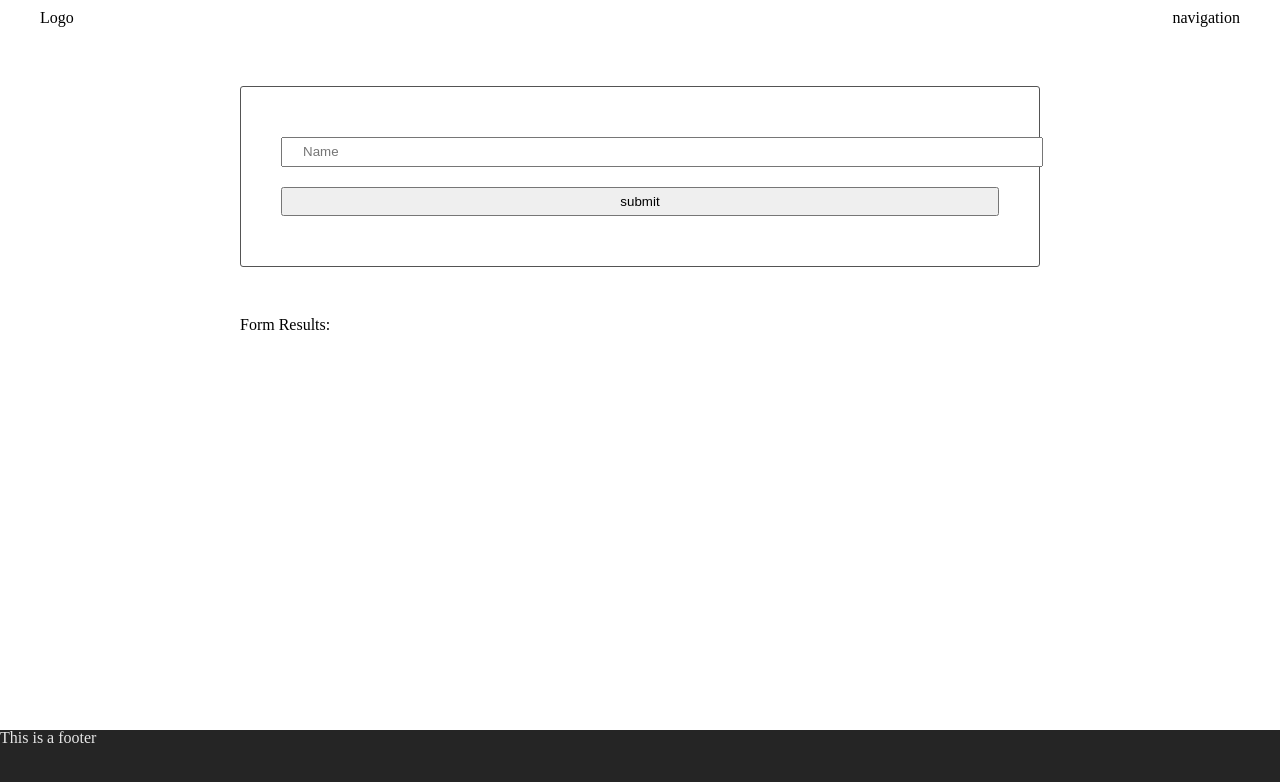
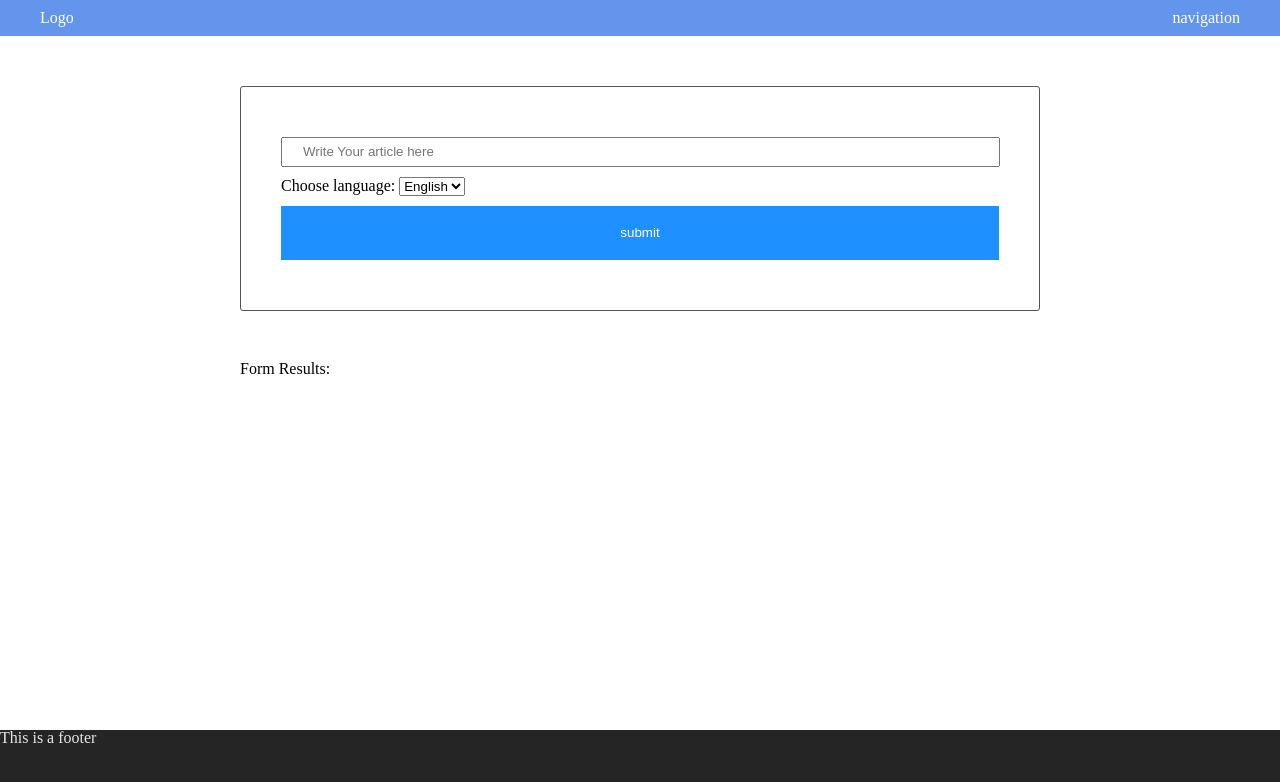
Before and after one commit to udacity/fend-webpack-sass, a website built with webpack: page src/client/views/index.html in a window 1280 px wide. Built offline with nearby package versions, Linux system fonts and the light colour scheme.

Commit message:
url works

```diff
--- a/src/client/index.js
+++ b/src/client/index.js
@@ -2,10 +2,10 @@ import { checkForName } from './js/nameChecker'
 import { handleSubmit } from './js/formHandler'
 
 import './styles/resets.scss'
+import './styles/header.scss'
 import './styles/base.scss'
 import './styles/form.scss'
 import './styles/footer.scss'
-import './styles/header.scss'
 
 //console.log(checkForName);
 
--- a/src/client/js/formHandler.js
+++ b/src/client/js/formHandler.js
@@ -2,20 +2,56 @@ function handleSubmit(event) {
     event.preventDefault()
 
     // check what text was put into the form field
-    let formText = document.getElementById('name').value
+    let articleURL = document.getElementById('name').value
+    let language = document.getElementById('languages').value
 
-    //console.log(formText)
-    Client.checkForName(formText)
+    console.log("::: Form Submitted :::", articleURL, language)
 
-    console.log("::: Form Submitted :::")
-    fetch('http://localhost:8081/test')
-    .then(res => {
-        return res.json()
-    })
-    .then(function(data) {
-        //console.log('hereeeee')
-        document.getElementById('results').innerHTML = data.message
-    })
+    function validURL(str) {
+        var pattern = new RegExp('^(https?:\\/\\/)?' + // protocol
+            '((([a-z\\d]([a-z\\d-]*[a-z\\d])*)\\.)+[a-z]{2,}|' + // domain name
+            '((\\d{1,3}\\.){3}\\d{1,3}))' + // OR ip (v4) address
+            '(\\:\\d+)?(\\/[-a-z\\d%_.~+]*)*' + // port and path
+            '(\\?[;&a-z\\d%_.~+=-]*)?' + // query string
+            '(\\#[-a-z\\d_]*)?$', 'i'); // fragment locator
+        return !!pattern.test(str);
+    }
+
+    //Client.checkForName(articleURL)
+
+    if (validURL(articleURL)) {
+
+        const formdata = new FormData()
+        formdata.append("key", '9916d14636068e46cc10f2dcd9dcf2aa')
+        formdata.append("url", articleURL)
+        formdata.append("lang", language)
+
+        const requestOptions = {
+            method: 'POST',
+            body: formdata,
+        }
+        fetch("https://api.meaningcloud.com/sentiment-2.1", requestOptions)
+            .then(response => ({
+                status: response.status,
+                body: response.json()
+            }))
+            .then(({
+                status,
+                body
+            }) => body)
+            .then((body) => {
+                let concepts = 'concepts are: '
+                body.sentimented_concept_list.forEach(element => {
+                    concepts += element.form + ", "
+                })
+                document.getElementById('results').innerHTML = concepts
+            })
+            .catch(error => {
+                console.log('error', error)
+                document.getElementById('results').innerHTML = error
+            });
+    }
 }
-
-export { handleSubmit }
+export {
+    handleSubmit
+}
--- a/src/client/styles/base.scss
+++ b/src/client/styles/base.scss
@@ -11,4 +11,6 @@ main {
 section {
     max-width: 800px;
     margin: 50px auto;
+    justify-content: center;
+    align-items: center;
 }
--- a/src/client/styles/form.scss
+++ b/src/client/styles/form.scss
@@ -6,7 +6,19 @@ form {
 
 input {
     padding: 5px 20px;
-    width: 100%;
+    width: 94%;
     line-height: 16px;
     margin: 10px 0;
+    resize: vertical;
 }
+
+.button {
+    background-color: dodgerblue;
+    border: none;
+    color: white;
+    padding: 15px;
+    width: 100%;
+    line-height: 24px;
+    margin: 10px 0;
+
+}
--- a/src/client/styles/header.scss
+++ b/src/client/styles/header.scss
@@ -2,4 +2,6 @@ header {
     display: flex;
     justify-content: space-between;
     padding: 10px 40px;
+    background-color: cornflowerblue;
+    color: white;
 }
--- a/src/client/views/index.html
+++ b/src/client/views/index.html
@@ -21,8 +21,13 @@
     <main>
         <section>
             <form class="" onsubmit="return Client.handleSubmit(event)">
-                <input id="name" type="text" name="input" value="" placeholder="Name">
-                <input type="submit" name="" value="submit" onclick="return Client.handleSubmit(event)"
+                <input id="name" type="text" name="input" placeholder="Write Your article here">
+                <label for="languages">Choose language:</label>
+                <select name="languages" id="languages">
+                    <option value="en" selected="selected">English</option>
+                    <option value="fr">French</option>
+                </select>
+                <input class="button" type="submit" name="" value="submit" onclick="return Client.handleSubmit(event)"
                     onsubmit="return Client.handleSubmit(event)">
             </form>
             <section>
--- a/src/server/index.js
+++ b/src/server/index.js
@@ -16,7 +16,7 @@ app.use(cors())
 app.use(bodyParser.json())
 // to use url encoded values
 app.use(bodyParser.urlencoded({
-  extended: true
+    extended: true
 }))
 
 app.use(express.static('dist'))
```
Also changed, not shown: README.md.
